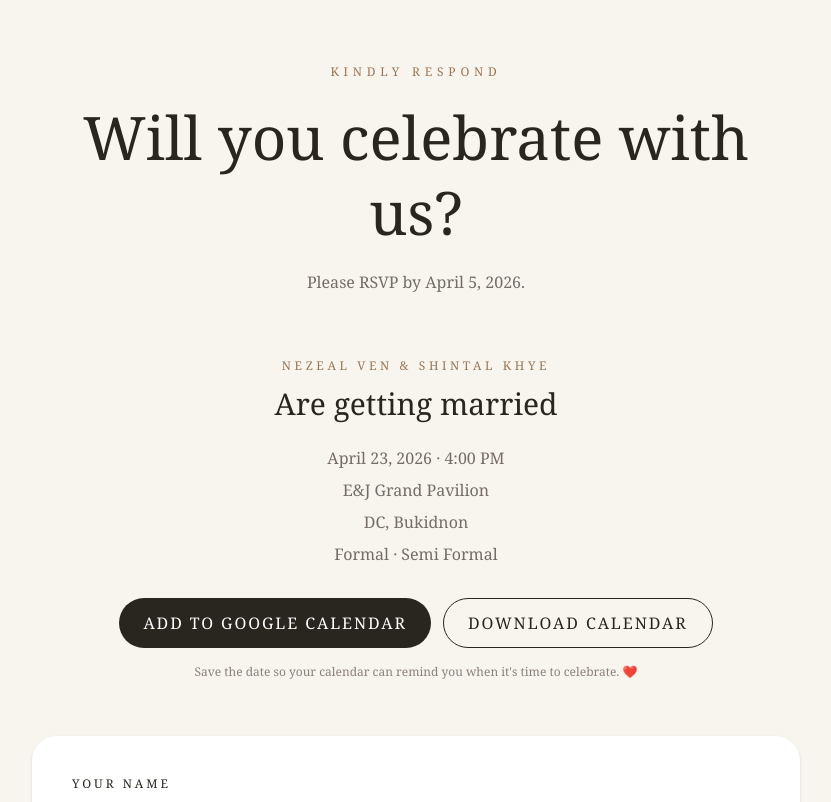
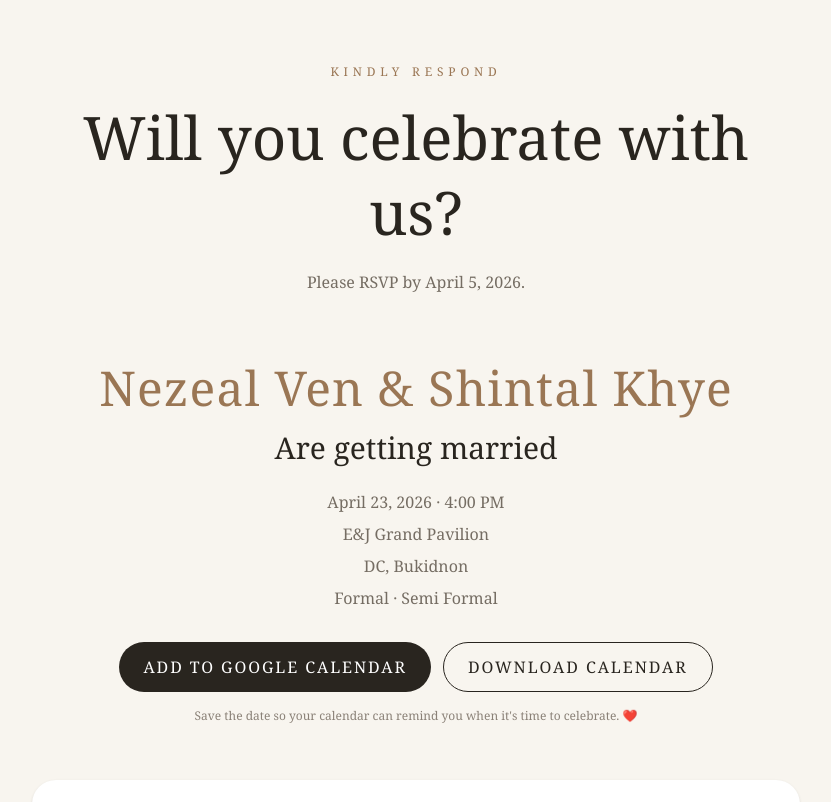
Before and after one commit to capybra12-maker/nezeal-shintal-wedding1, a Next.js app: page / in a window 1280 px wide. Shown: the top 802 px of the page, without its empty margins (224-1055 px from the left). Built offline with nearby package versions, Linux system fonts and the light colour scheme; no server answers.

Commit message:
Update page.tsx

```diff
--- a/app/page.tsx
+++ b/app/page.tsx
@@ -123,13 +123,15 @@ END:VCALENDAR`;
 
         {/* Event Information */}
         <section className="text-center mb-14">
-          <p className="text-xs tracking-[0.3em] uppercase text-[#9a7654]">
+
+          {/* Couple Name */}
+          <h2 className="font-serif text-4xl md:text-5xl tracking-wide text-[#9a7654] leading-tight">
             Nezeal Ven & Shintal Khye
+          </h2>
+
+          <p className="font-serif text-2xl md:text-3xl mt-3">
+            Are getting married
           </p>
-
-          <h2 className="font-serif text-3xl mt-3">
-            Are getting married
-          </h2>
 
           <div className="mt-6 space-y-2 text-[#756d63]">
             <p>April 23, 2026 · 4:00 PM</p>
@@ -160,8 +162,10 @@ END:VCALENDAR`;
           </div>
 
           <p className="text-xs text-[#8a8177] mt-4">
-            Save the date so your calendar can remind you when it's time to celebrate. ❤️
+            Save the date so your calendar can remind you when it's time to
+            celebrate. ❤️
           </p>
+
         </section>
 
         {/* RSVP Form */}
@@ -204,6 +208,7 @@ END:VCALENDAR`;
             {/* Attendance + Guests */}
             <div className="grid grid-cols-1 md:grid-cols-2 gap-7">
 
+              {/* Attendance */}
               <div>
                 <label className="block text-xs tracking-[0.25em] uppercase mb-3">
                   Attendance
@@ -224,6 +229,7 @@ END:VCALENDAR`;
                 </select>
               </div>
 
+              {/* Guests */}
               <div>
                 <label className="block text-xs tracking-[0.25em] uppercase mb-3">
                   Guests
```
